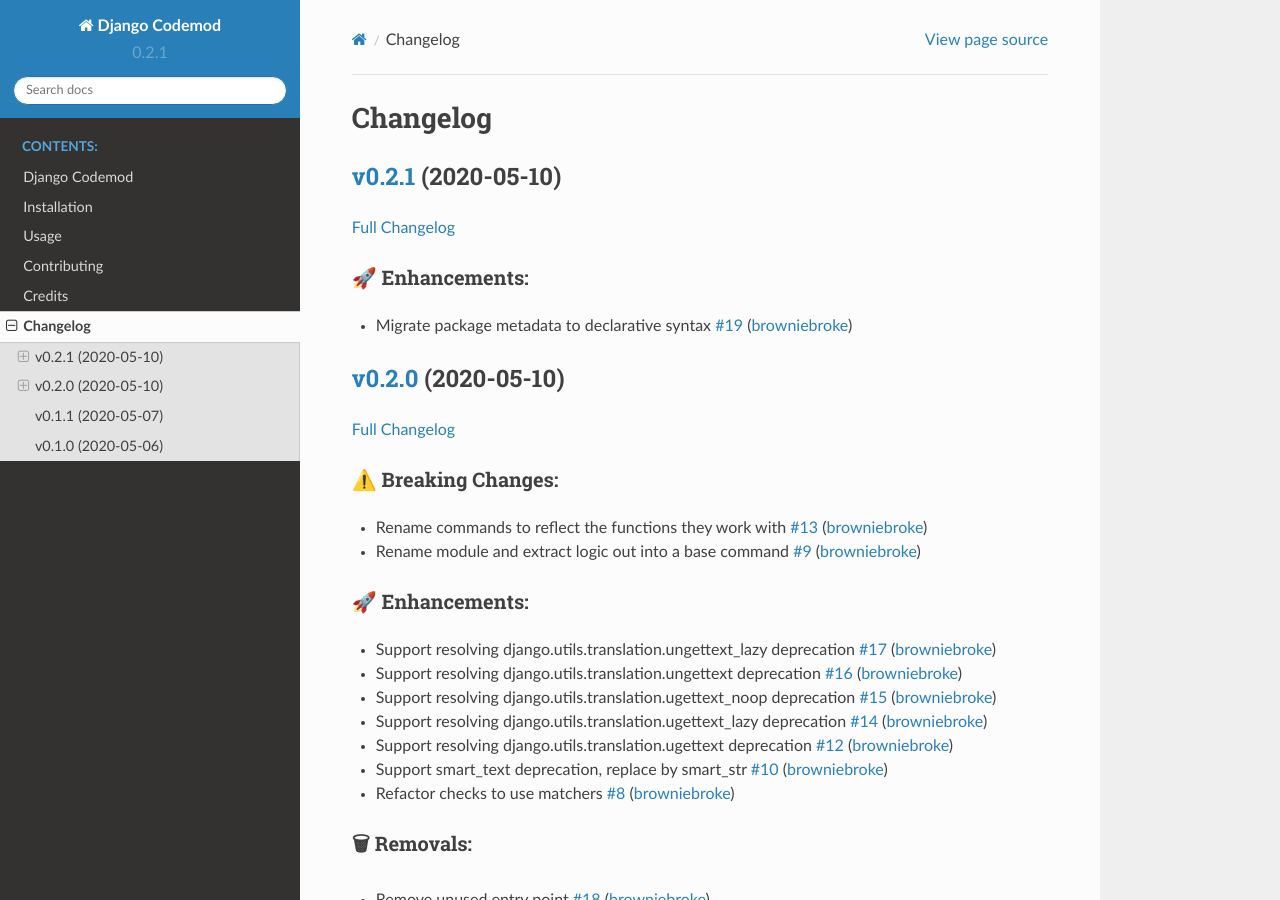
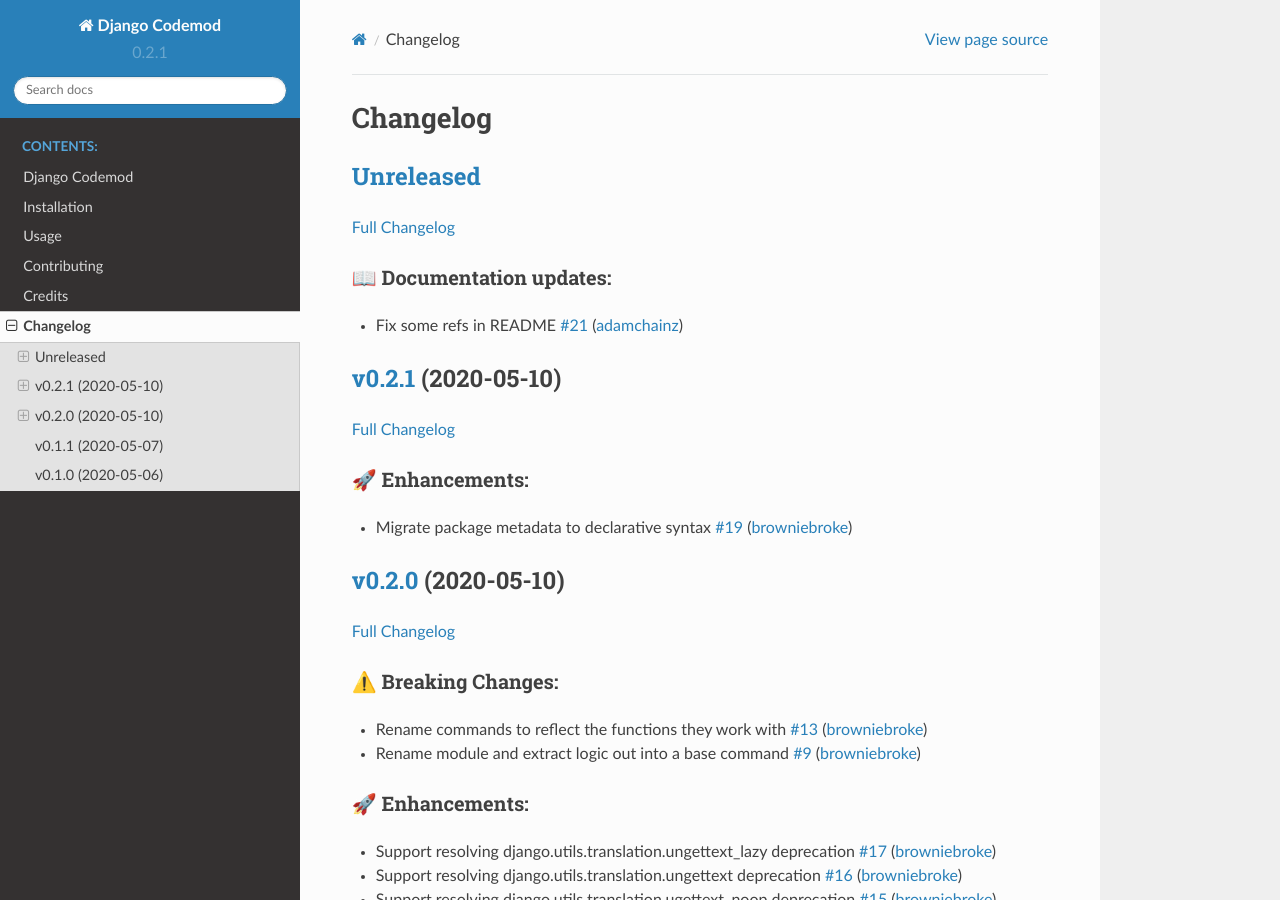
Before and after one commit to browniebroke/django-codemod, a Sphinx documentation site: the page built from docs/changelog.md, in a window 1280 px wide and 900 px high. Built offline with Sphinx 7.4.7 and the Read the Docs theme 2.0.0, drawn with Linux system fonts in a browser that asks for light colours; pages that are not in the unit, such as notebooks, are missing from menus.

Commit message:
Update Changelog

```diff
--- a/docs/changelog.md
+++ b/docs/changelog.md
@@ -1,4 +1,12 @@
 # Changelog
+
+## [Unreleased](https://github.com/browniebroke/django-codemod/tree/HEAD)
+
+[Full Changelog](https://github.com/browniebroke/django-codemod/compare/v0.2.1...HEAD)
+
+### 📖 Documentation updates:
+
+- Fix some refs in README [\#21](https://github.com/browniebroke/django-codemod/pull/21) ([adamchainz](https://github.com/adamchainz))
 
 ## [v0.2.1](https://github.com/browniebroke/django-codemod/tree/v0.2.1) (2020-05-10)
 
```
